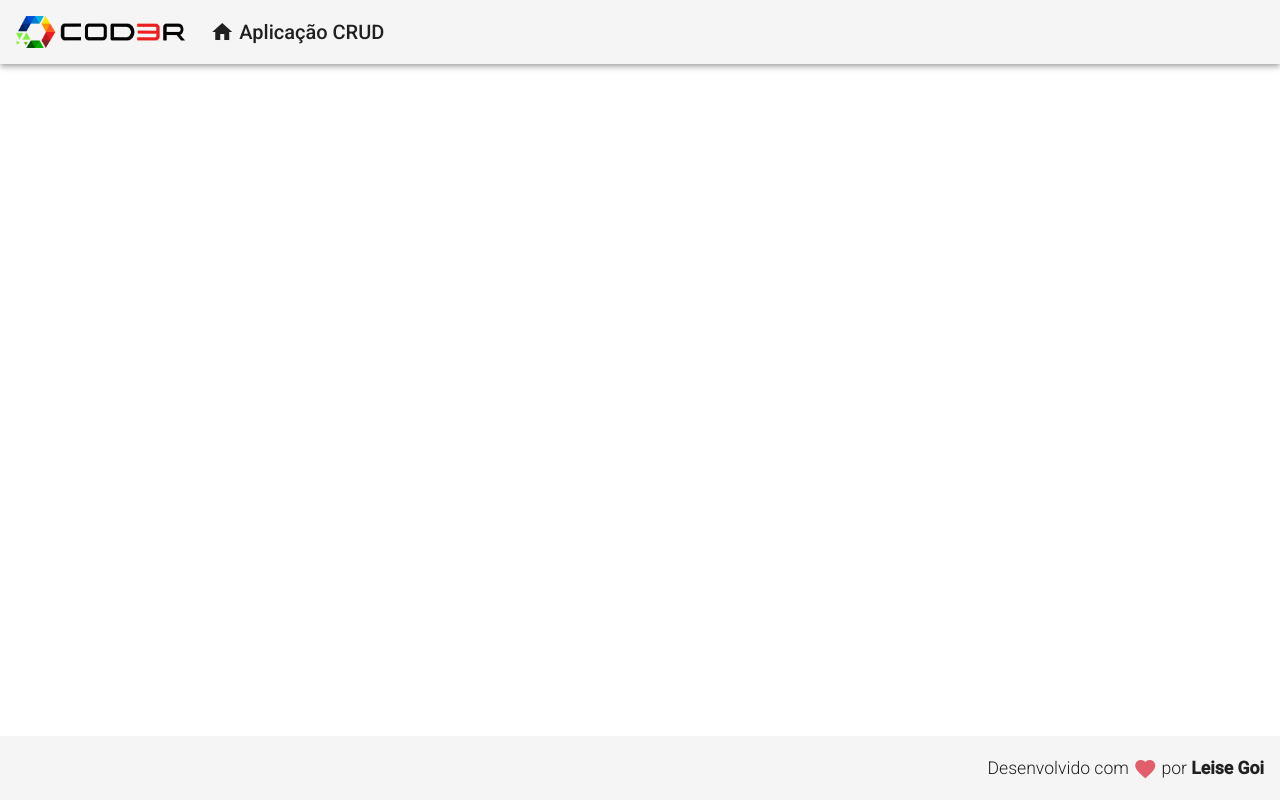
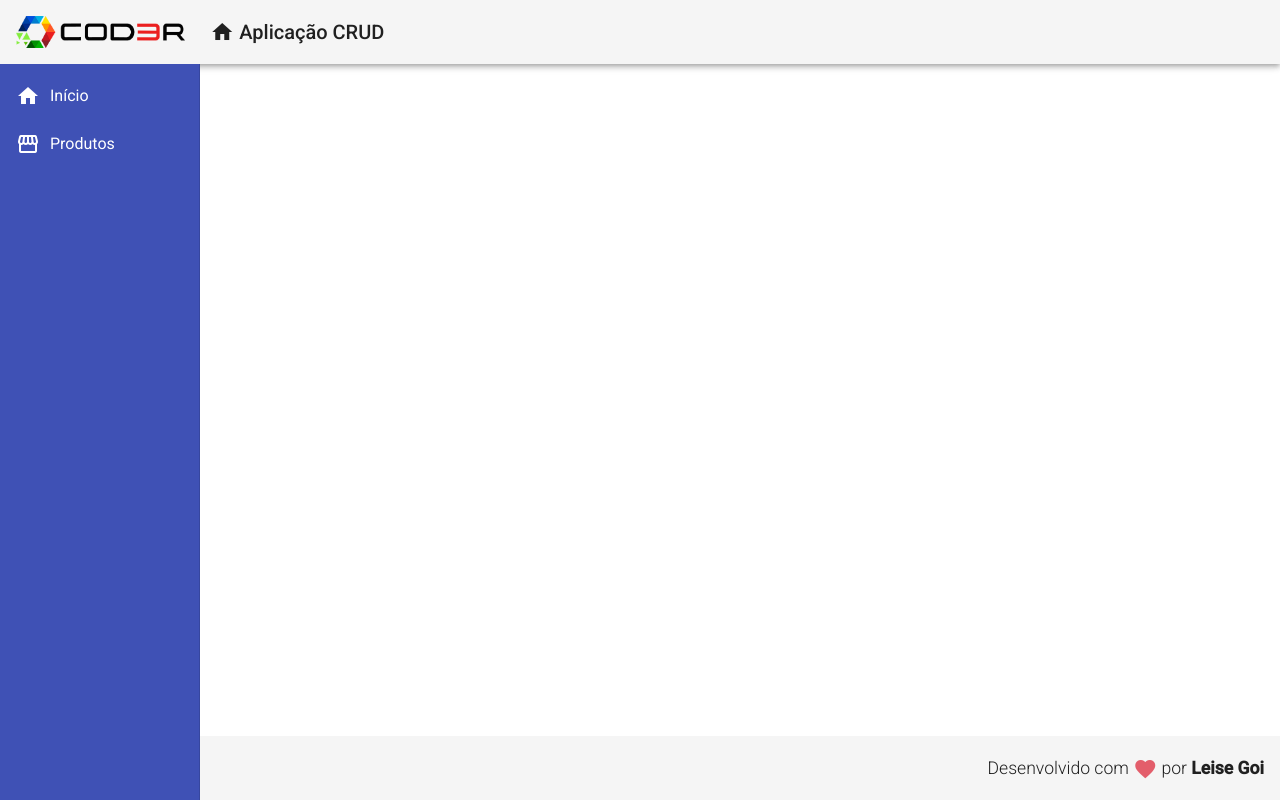
Before and after one commit to leisegoi/angular_cod3r, an Angular app in the folder frontend/: page / in a window 1280 px wide. Built offline with nearby package versions, Linux system fonts and the light colour scheme.

Commit message:
Create nav component

```diff
--- a/frontend/src/app/app.component.html
+++ b/frontend/src/app/app.component.html
@@ -1,2 +1,3 @@
 <app-header></app-header>
+<app-nav></app-nav>
 <app-footer></app-footer>
--- a/frontend/src/app/components/template/nav/nav.component.css
+++ b/frontend/src/app/components/template/nav/nav.component.css
@@ -0,0 +1,12 @@
+.sidenav {
+    background-color: #3f51b5;
+    width: 200px;
+}
+
+.sidenav a {
+    color: #ffffff;
+}
+
+.sidenav i {
+    padding-right: 10px;
+}
--- a/frontend/src/app/components/template/nav/nav.component.html
+++ b/frontend/src/app/components/template/nav/nav.component.html
@@ -1 +1,18 @@
-<p>nav works!</p>
+<mat-sidenav-container class="container">
+    <mat-sidenav class="sidenav" mode="side" opened fixedInViewport="true" fixedTopGap="64">
+        <mat-nav-list class="nav-list">
+            <a mat-list-item>
+                <i class="material-icons">
+                    home
+                </i>
+                Início
+            </a>
+            <a mat-list-item>
+                <i class="material-icons">
+                    storefront
+                </i>
+                Produtos
+            </a>
+        </mat-nav-list>
+    </mat-sidenav>
+</mat-sidenav-container>
```
Also changed, not shown: frontend/src/app/app.module.ts (+6 -1 lines).
